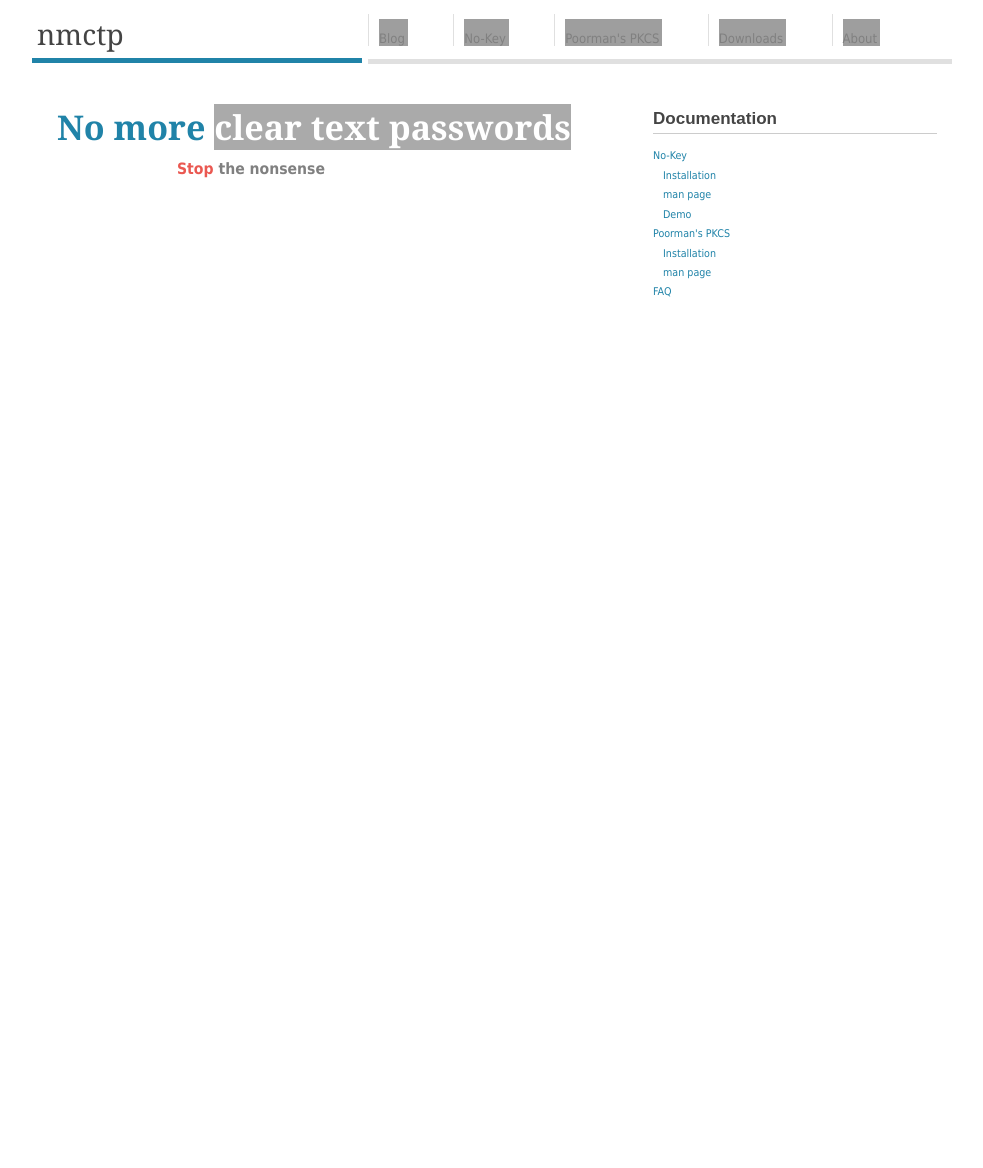
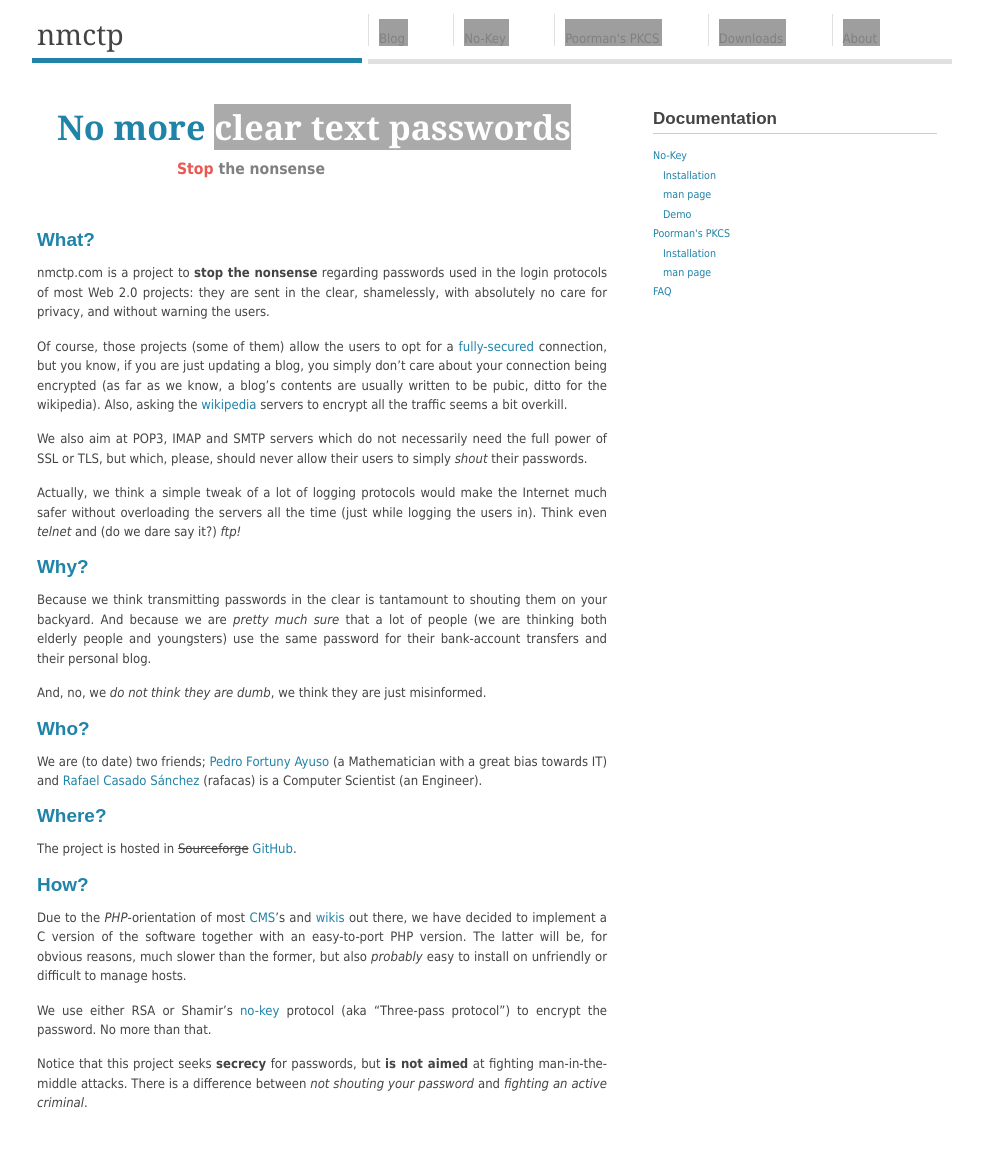
Before and after one commit to nmctp/nmctp.github.com, a Jekyll site: the page built from index.html, in a window 1280 px wide. Shown: the whole page, without its empty margins (148-1131 px from the left). Built offline with Jekyll 4.4.1, drawn with Linux system fonts in a browser that asks for light colours; Markdown is read by kramdown in place of the engine named in the settings; before the commit the page ends 900 px from its top, so only the background shows below that; grey boxes are pictures that could not be loaded.

Commit message:
Added main page

```diff
--- a/index.html
+++ b/index.html
@@ -1,4 +1,25 @@
 ---
-layout: default
+layout: post
 title: no more clear text passwords
 ---
+
+<h2>What?</h2>
+<p>nmctp.com is a project to <strong>stop the nonsense</strong> regarding  passwords used in the login protocols of most Web 2.0 projects: they are  sent in the clear, shamelessly, with absolutely no care for privacy,  and without warning the users.</p>
+<p>Of course, those projects (some of them) allow the users to opt  for a <a href="http://www.openssl.org/">fully-secured</a> connection, but  you know, if you are just updating a blog, you simply don&#8217;t care about  your connection being encrypted (as far as we know, a blog&#8217;s contents  are usually written to be pubic, ditto for the wikipedia). Also, asking  the <a href="http://en.wikipedia.org/">wikipedia</a> servers to encrypt  all the traffic seems a bit overkill.</p>
+<p>We also aim at POP3, IMAP and SMTP servers which do not  necessarily need the full power of SSL or TLS, but which, please, should  never allow their users to simply <em>shout</em> their passwords.</p>
+<p>Actually, we think a simple tweak of a lot of logging protocols  would make the Internet much safer without overloading the servers all  the time (just while logging the users in). Think even <em>telnet</em> and (do we dare say it?) <em>ftp!</em></p>
+
+<h2>Why?</h2>
+<p>Because we think transmitting passwords in the clear is tantamount  to shouting them on your backyard. And because we are <em>pretty much  sure</em> that a lot of people (we are thinking both elderly people and  youngsters) use the same password for their bank-account transfers and  their personal blog.</p>
+<p>And, no, we <em>do not think they are dumb</em>, we think they are  just misinformed.</p>
+
+<h2>Who?</h2>
+<p>We are (to date) two friends; <a href="http://pfortuny.net/">Pedro Fortuny Ayuso</a> (a Mathematician with a great bias towards IT) and <a href="http://rafacas.net/">Rafael Casado S&aacute;nchez</a> (rafacas) is a  Computer Scientist (an Engineer).</p>
+
+<h2>Where?</h2>
+<p>The project is hosted in <strike>Sourceforge</strike> <a href="http://github.com/nmctp">GitHub</a>.</p>
+
+<h2>How?</h2>
+<p>Due to the <em>PHP</em>-orientation of most <a href="http://en.wikipedia.org/wiki/Content_Management_System">CMS</a>&#8217;s  and <a href="http://en.wikipedia.org/wiki/Wiki">wikis</a> out there, we  have decided to implement a C version of the software together with an  easy-to-port PHP version. The latter will be, for obvious reasons, much  slower than the former, but also <em>probably</em> easy to install on  unfriendly or difficult to manage hosts.</p>
+<p>We use either RSA or Shamir&#8217;s <a href="http://en.wikipedia.org/wiki/Three-pass_protocol">no-key</a> protocol (aka &#8220;Three-pass protocol&#8221;) to encrypt the password. No more  than that.</p>
+<p>Notice that this project seeks <strong>secrecy</strong> for  passwords, but <strong>is not aimed</strong> at fighting  man-in-the-middle attacks. There is a difference between <em>not  shouting your password</em> and <em>fighting an active criminal</em>.</p>
```
